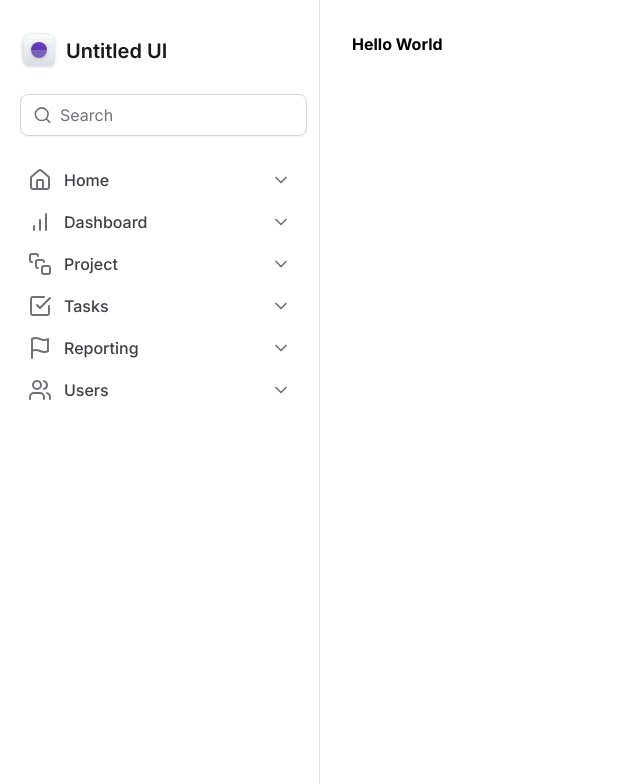
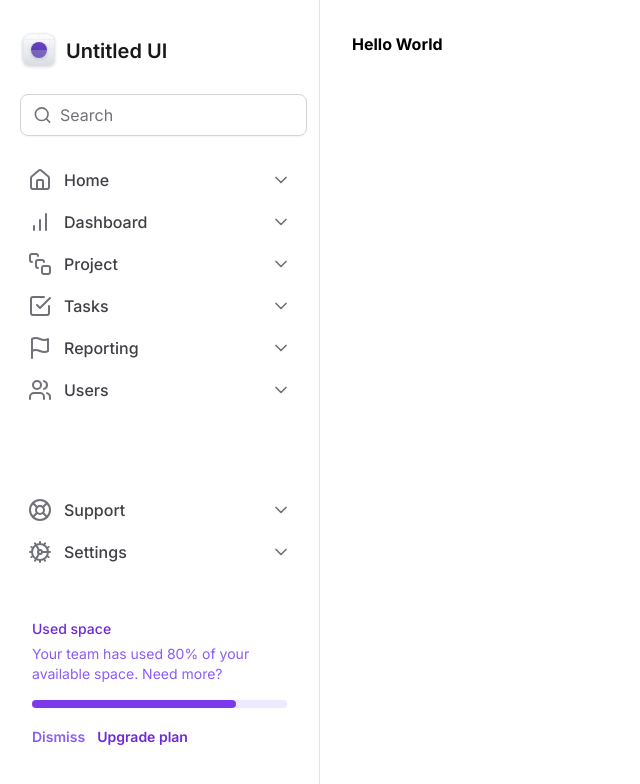
Before and after one commit to ViniciusSouzaDosReis/poc-tailwind-with-next, a Next.js app: page / in a window 1280 px wide. Shown: the top 784 px of the page, without its empty margins (0-640 px from the left). Built offline with nearby package versions, Linux system fonts and the light colour scheme.

Commit message:
create UsedSpaceWidget

```diff
--- a/src/components/MainNavigation/index.tsx
+++ /dev/null
@@ -1,22 +0,0 @@
-import {
-  BarChart,
-  CheckSquare,
-  Flag,
-  Home,
-  SquareStack,
-  Users,
-} from 'lucide-react'
-import { NavItem } from './NavItem'
-
-export function MainNavigation() {
-  return (
-    <nav className="space-y-0.5">
-      <NavItem icon={Home} title="Home" />
-      <NavItem icon={BarChart} title="Dashboard" />
-      <NavItem icon={SquareStack} title="Project" />
-      <NavItem icon={CheckSquare} title="Tasks" />
-      <NavItem icon={Flag} title="Reporting" />
-      <NavItem icon={Users} title="Users" />
-    </nav>
-  )
-}
--- a/src/components/Sidebar.tsx
+++ b/src/components/Sidebar.tsx
@@ -1,10 +1,21 @@
-import { Search } from 'lucide-react'
+import {
+  BarChart,
+  CheckSquare,
+  Cog,
+  Flag,
+  Home,
+  LifeBuoy,
+  Search,
+  SquareStack,
+  Users,
+} from 'lucide-react'
 import { Logo } from './Logo'
-import { MainNavigation } from './MainNavigation'
+import { NavItem } from './NavItem'
+import { UsedSpaceWidget } from './UsedSpaceWidget'
 
 export function Sidebar() {
   return (
-    <aside className="space-y-6 border-r border-solid border-zinc-200 px-4 py-8">
+    <aside className="flex flex-col gap-6 border-r border-solid border-zinc-200 px-4 py-8">
       <Logo />
       <div className="mx-1 flex w-full items-center gap-2 rounded-lg border border-solid border-zinc-300 px-3 py-2 shadow-sm">
         <Search className="h-5 w-5 text-zinc-500" />
@@ -13,7 +24,24 @@
           placeholder="Search"
         />
       </div>
-      <MainNavigation />
+
+      <nav className="space-y-0.5">
+        <NavItem icon={Home} title="Home" />
+        <NavItem icon={BarChart} title="Dashboard" />
+        <NavItem icon={SquareStack} title="Project" />
+        <NavItem icon={CheckSquare} title="Tasks" />
+        <NavItem icon={Flag} title="Reporting" />
+        <NavItem icon={Users} title="Users" />
+      </nav>
+
+      <div className="mt-auto flex flex-col gap-6">
+        <nav className="mt-auto space-y-0.5">
+          <NavItem icon={LifeBuoy} title="Support" />
+          <NavItem icon={Cog} title="Settings" />
+        </nav>
+
+        <UsedSpaceWidget />
+      </div>
     </aside>
   )
 }
--- /dev/null
+++ b/src/components/UsedSpaceWidget.tsx
@@ -0,0 +1,31 @@
+export function UsedSpaceWidget() {
+  return (
+    <div className="space-y-4 px-4 py-5">
+      <div className="space-y-1">
+        <span className="text-sm/5 font-medium text-violet-700">
+          Used space
+        </span>
+        <p className="text-sm/5 text-violet-500">
+          Your team has used 80% of your available space. Need more?
+        </p>
+      </div>
+      <div className="h-2 rounded-full bg-violet-100">
+        <div className="h-full w-4/5 rounded-full bg-violet-600" />
+      </div>
+      <div className="space-x-3">
+        <button
+          type="button"
+          className="text-sm font-semibold text-violet-500 hover:text-violet-700"
+        >
+          Dismiss
+        </button>
+        <button
+          type="button"
+          className="text-sm font-semibold text-violet-700 hover:text-violet-900"
+        >
+          Upgrade plan
+        </button>
+      </div>
+    </div>
+  )
+}
```
Also changed, not shown: src/components/NavItem.tsx (renamed from src/components/MainNavigation/NavItem.tsx).
